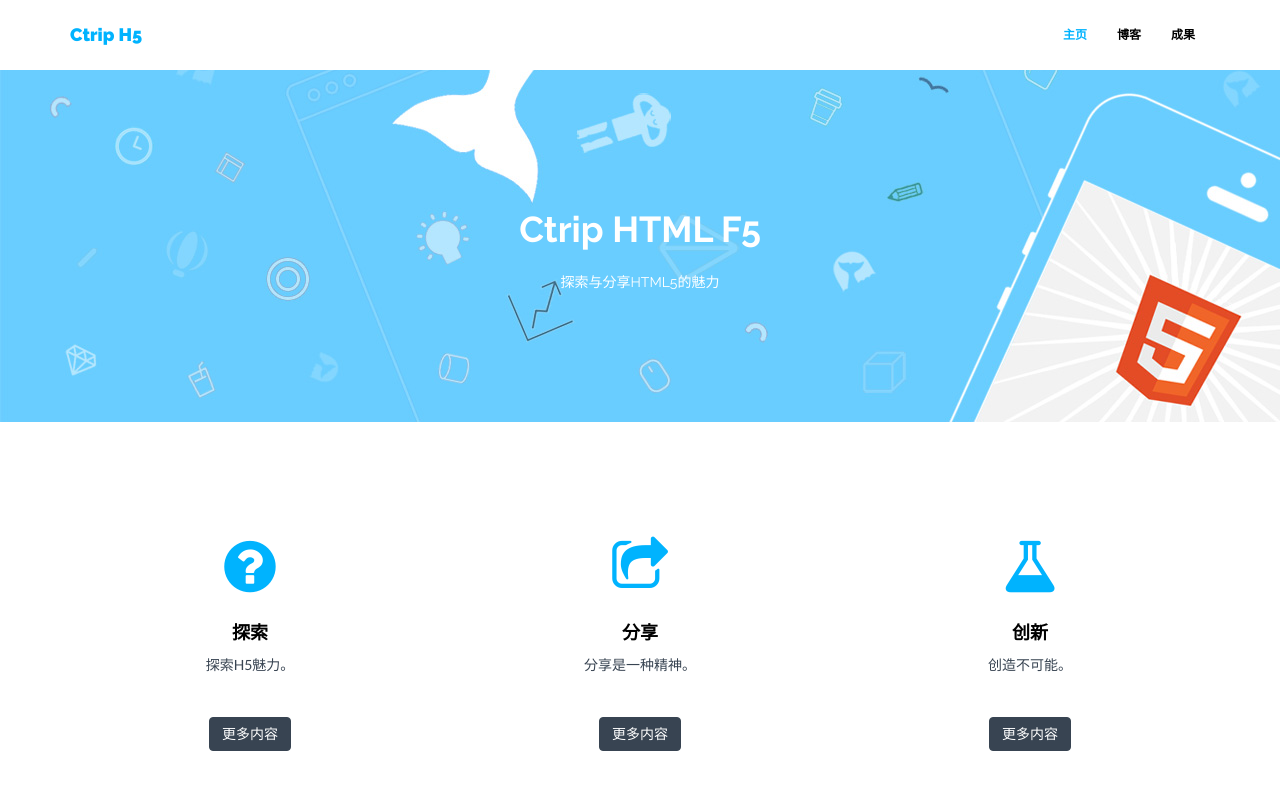
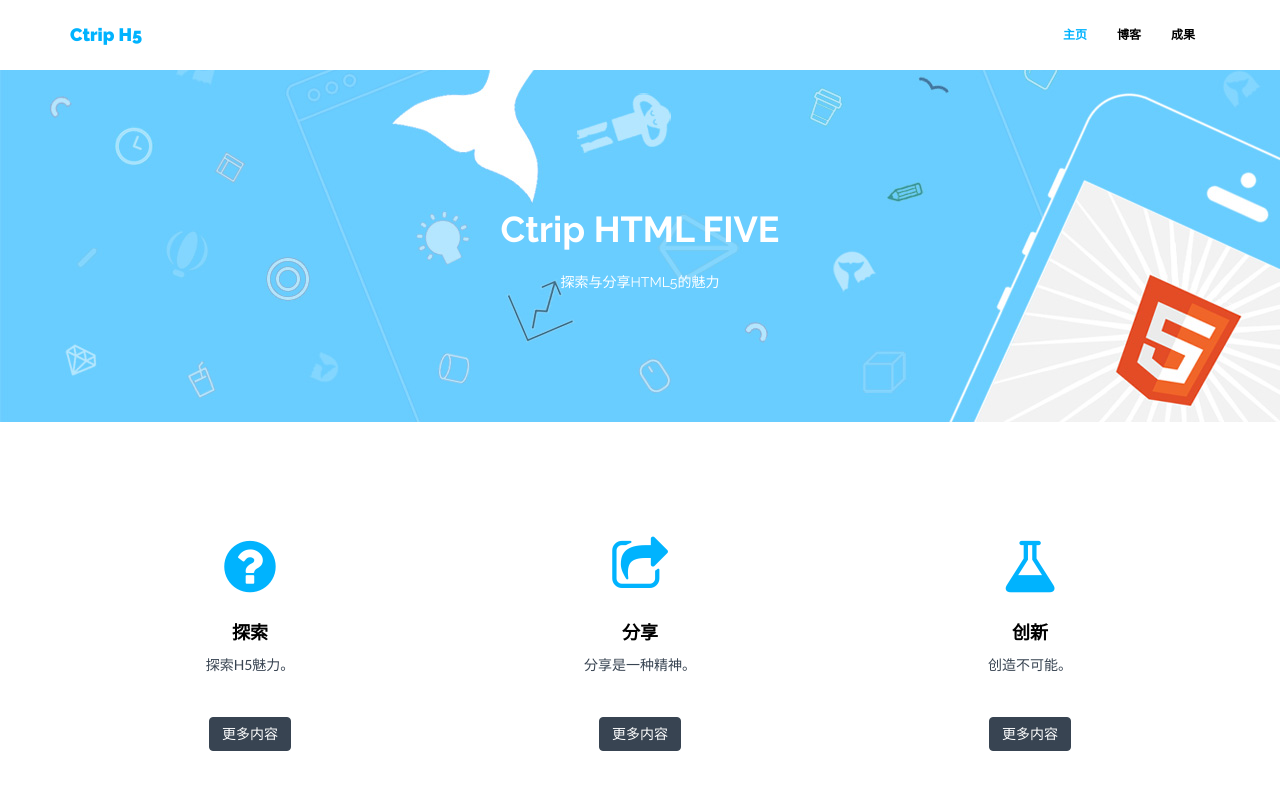
Before and after one commit to lk1607/ctriph5.github.io, a Jekyll site: the page built from index.html, in a window 1280 px wide and 900 px high. Shown: the top 790 px of the window. Built offline with Jekyll 4.4.1, drawn with Linux system fonts in a browser that asks for light colours; nearby versions of some CDN libraries.

Commit message:
change title

```diff
--- a/_includes/header.html
+++ b/_includes/header.html
@@ -3,7 +3,7 @@
         <div class="row">
             <div class="col-lg-8 col-lg-offset-2">
                 <!-- <h3>Show your work with this beautiful theme</h3> -->
-                <h1>Ctrip HTML F5</h1>
+                <h1>Ctrip HTML FIVE</h1>
                 <h5>探索与分享HTML5的魅力</h5>
             </div>
 <!--             <div class="col-lg-8 col-lg-offset-2 himg">
```
